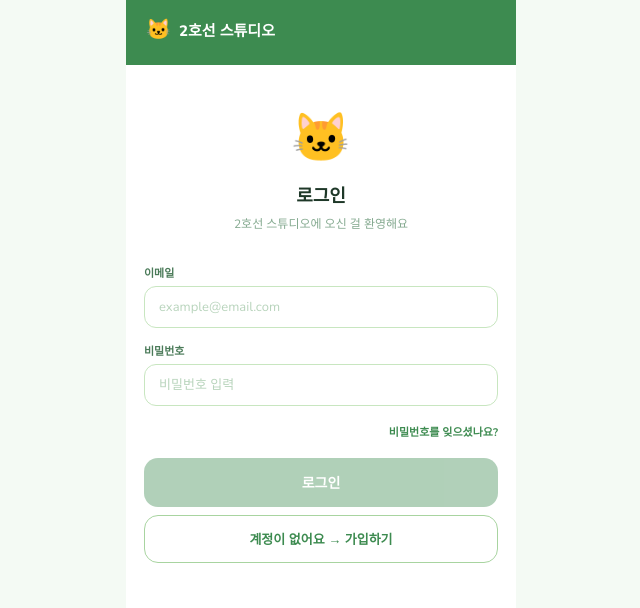
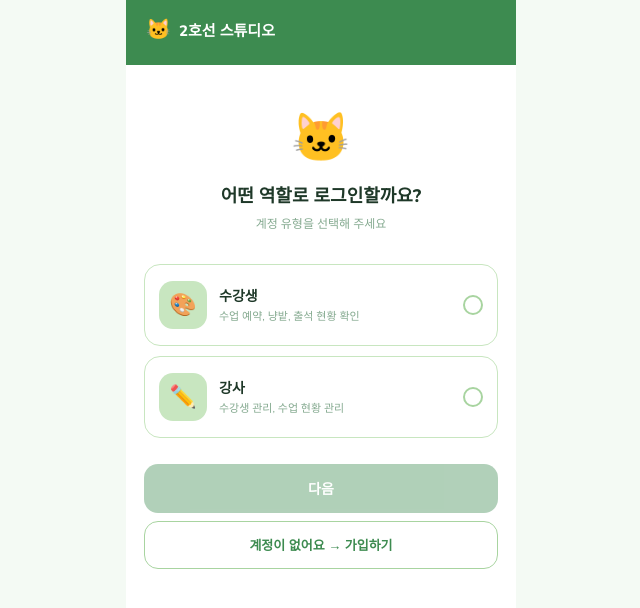
Before and after one commit to 21catt/2hosunstudio, a Next.js app: page /login in a window 1280 px wide. Shown: the top 608 px of the page, without its empty margins (319-959 px from the left). Built offline with nearby package versions, Linux system fonts and the light colour scheme; no server answers.

Commit message:
add role selection login

```diff
--- a/app/login/page.js
+++ b/app/login/page.js
@@ -5,11 +5,12 @@ import { supabase } from '../../lib/supabase'
 
 export default function LoginPage() {
   const router = useRouter()
+  const [step, setStep] = useState(0) // 0: 역할선택 1: 로그인 2: 비번찾기
+  const [selectedRole, setSelectedRole] = useState('')
   const [email, setEmail] = useState('')
   const [pw, setPw] = useState('')
   const [loading, setLoading] = useState(false)
   const [error, setError] = useState('')
-  const [showReset, setShowReset] = useState(false)
   const [resetEmail, setResetEmail] = useState('')
   const [resetSent, setResetSent] = useState(false)
 
@@ -23,6 +24,22 @@ export default function LoginPage() {
       return
     }
     const role = data.user.user_metadata?.role
+    const categories = data.user.user_metadata?.categories || []
+
+    // 역할 체크
+    if (selectedRole === 'admin' && role !== 'admin') {
+      setError('강사 계정이 아니에요.')
+      await supabase.auth.signOut()
+      setLoading(false)
+      return
+    }
+    if (selectedRole === 'student' && role !== 'student') {
+      setError('수강생 계정이 아니에요.')
+      await supabase.auth.signOut()
+      setLoading(false)
+      return
+    }
+
     if (role === 'admin') router.push('/admin')
     else router.push('/student')
   }
@@ -32,18 +49,67 @@ export default function LoginPage() {
     const { error } = await supabase.auth.resetPasswordForEmail(resetEmail, {
       redirectTo: `${window.location.origin}/reset-password`
     })
-    if (error) {
-      setError('이메일을 확인해 주세요.')
-      return
-    }
+    if (error) { setError('이메일을 확인해 주세요.'); return }
     setResetSent(true)
   }
 
-  if (showReset) return (
+  // 역할 선택 화면
+  if (step === 0) return (
     <>
       <div className="header">
         <div style={{ display:'flex', alignItems:'center', gap:8 }}>
-          <button onClick={()=>setShowReset(false)}
+          <span style={{ fontSize:20 }}>🐱</span>
+          <span className="header-title">2호선 스튜디오</span>
+        </div>
+      </div>
+      <div className="page-body" style={{ paddingTop:40 }}>
+        <div style={{ textAlign:'center', marginBottom:32 }}>
+          <div style={{ fontSize:48, marginBottom:10 }}>🐱</div>
+          <div style={{ fontSize:18, fontWeight:800, color:'var(--td)', marginBottom:6 }}>어떤 역할로 로그인할까요?</div>
+          <div style={{ fontSize:12, color:'var(--tmu)' }}>계정 유형을 선택해 주세요</div>
+        </div>
+
+        {[
+          { id:'student', emoji:'🎨', name:'수강생', desc:'수업 예약, 냥밭, 출석 현황 확인' },
+          { id:'admin', emoji:'✏️', name:'강사', desc:'수강생 관리, 수업 현황 관리' },
+        ].map(r => (
+          <div key={r.id} onClick={() => setSelectedRole(r.id)}
+            style={{ border:`1.5px solid ${selectedRole===r.id?'var(--g4)':'var(--g1)'}`,
+              background:selectedRole===r.id?'#e8f5e0':'var(--surf)',
+              borderRadius:16, padding:'16px 14px', marginBottom:10,
+              display:'flex', alignItems:'center', gap:12, cursor:'pointer' }}>
+            <div style={{ width:48, height:48, borderRadius:14, background:'var(--g1)',
+              display:'flex', alignItems:'center', justifyContent:'center', fontSize:22 }}>{r.emoji}</div>
+            <div style={{ flex:1 }}>
+              <div style={{ fontSize:14, fontWeight:800, color:'var(--td)', marginBottom:3 }}>{r.name}</div>
+              <div style={{ fontSize:11, color:'var(--tmu)', lineHeight:1.5 }}>{r.desc}</div>
+            </div>
+            <div style={{ width:20, height:20, borderRadius:'50%',
+              border:`2px solid ${selectedRole===r.id?'var(--g4)':'var(--g2)'}`,
+              background:selectedRole===r.id?'var(--g4)':'transparent',
+              display:'flex', alignItems:'center', justifyContent:'center' }}>
+              {selectedRole===r.id && <svg width="10" height="8" viewBox="0 0 10 8"><polyline points="1,4 3.5,7 9,1" stroke="#fff" strokeWidth="2" fill="none" strokeLinecap="round"/></svg>}
+            </div>
+          </div>
+        ))}
+
+        <div style={{ height:16 }}/>
+        <button className="btn-primary" disabled={!selectedRole} onClick={() => setStep(1)}>
+          다음
+        </button>
+        <button className="btn-secondary" onClick={() => router.push('/signup')}>
+          계정이 없어요 → 가입하기
+        </button>
+      </div>
+    </>
+  )
+
+  // 비밀번호 찾기
+  if (step === 2) return (
+    <>
+      <div className="header">
+        <div style={{ display:'flex', alignItems:'center', gap:8 }}>
+          <button onClick={() => { setStep(1); setError(''); setResetSent(false) }}
             style={{ background:'rgba(255,255,255,0.2)', border:'none', borderRadius:'50%', width:32, height:32, cursor:'pointer', color:'#fff', fontSize:18 }}>‹</button>
           <span className="header-title">비밀번호 찾기</span>
         </div>
@@ -56,7 +122,7 @@ export default function LoginPage() {
             <div style={{ fontSize:12, color:'var(--tmu)', lineHeight:1.7, marginBottom:24 }}>
               {resetEmail} 으로<br/>비밀번호 재설정 링크를 보냈어요
             </div>
-            <button className="btn-primary" onClick={()=>{setShowReset(false);setResetSent(false)}}>
+            <button className="btn-primary" onClick={() => { setStep(1); setResetSent(false) }}>
               로그인으로 돌아가기
             </button>
           </div>
@@ -72,7 +138,7 @@ export default function LoginPage() {
             <div className="field">
               <label>이메일</label>
               <input type="email" placeholder="가입한 이메일 입력"
-                value={resetEmail} onChange={e=>setResetEmail(e.target.value)}/>
+                value={resetEmail} onChange={e => setResetEmail(e.target.value)}/>
             </div>
             {error && <div style={{ color:'#c0392b', fontSize:12, marginBottom:12, fontWeight:600 }}>{error}</div>}
             <button className="btn-primary" onClick={handleReset} disabled={!resetEmail}>
@@ -84,44 +150,54 @@ export default function LoginPage() {
     </>
   )
 
+  // 로그인 화면
   return (
     <>
       <div className="header">
         <div style={{ display:'flex', alignItems:'center', gap:8 }}>
-          <span style={{ fontSize:20 }}>🐱</span>
-          <span className="header-title">2호선 스튜디오</span>
+          <button onClick={() => { setStep(0); setError('') }}
+            style={{ background:'rgba(255,255,255,0.2)', border:'none', borderRadius:'50%', width:32, height:32, cursor:'pointer', color:'#fff', fontSize:18 }}>‹</button>
+          <span className="header-title">
+            {selectedRole === 'admin' ? '강사 로그인' : '수강생 로그인'}
+          </span>
         </div>
       </div>
       <div className="page-body" style={{ paddingTop:40 }}>
         <div style={{ textAlign:'center', marginBottom:32 }}>
-          <div style={{ fontSize:48, marginBottom:10 }}>🐱</div>
-          <div style={{ fontSize:18, fontWeight:800, color:'var(--td)', marginBottom:6 }}>로그인</div>
+          <div style={{ fontSize:48, marginBottom:10 }}>
+            {selectedRole === 'admin' ? '✏️' : '🐱'}
+          </div>
+          <div style={{ fontSize:18, fontWeight:800, color:'var(--td)', marginBottom:6 }}>
+            {selectedRole === 'admin' ? '강사 로그인' : '수강생 로그인'}
+          </div>
           <div style={{ fontSize:12, color:'var(--tmu)' }}>2호선 스튜디오에 오신 걸 환영해요</div>
         </div>
+
         <div className="field">
           <label>이메일</label>
           <input type="email" placeholder="example@email.com"
-            value={email} onChange={e=>setEmail(e.target.value)}/>
+            value={email} onChange={e => setEmail(e.target.value)}/>
         </div>
         <div className="field">
           <label>비밀번호</label>
           <input type="password" placeholder="비밀번호 입력"
-            value={pw} onChange={e=>setPw(e.target.value)}
-            onKeyDown={e=>e.key==='Enter'&&handleLogin()}/>
+            value={pw} onChange={e => setPw(e.target.value)}
+            onKeyDown={e => e.key==='Enter' && handleLogin()}/>
         </div>
+
         {error && <div style={{ color:'#c0392b', fontSize:12, marginBottom:12, fontWeight:600 }}>{error}</div>}
 
         <div style={{ textAlign:'right', marginBottom:16 }}>
-          <span onClick={()=>setShowReset(true)}
+          <span onClick={() => { setStep(2); setError('') }}
             style={{ fontSize:11, color:'var(--g4)', fontWeight:700, cursor:'pointer' }}>
             비밀번호를 잊으셨나요?
           </span>
         </div>
 
         <button className="btn-primary" onClick={handleLogin} disabled={loading||!email||!pw}>
-          {loading?'로그인 중...':'로그인'}
+          {loading ? '로그인 중...' : '로그인'}
         </button>
-        <button className="btn-secondary" onClick={()=>router.push('/signup')}>
+        <button className="btn-secondary" onClick={() => router.push('/signup')}>
           계정이 없어요 → 가입하기
         </button>
       </div>
```
